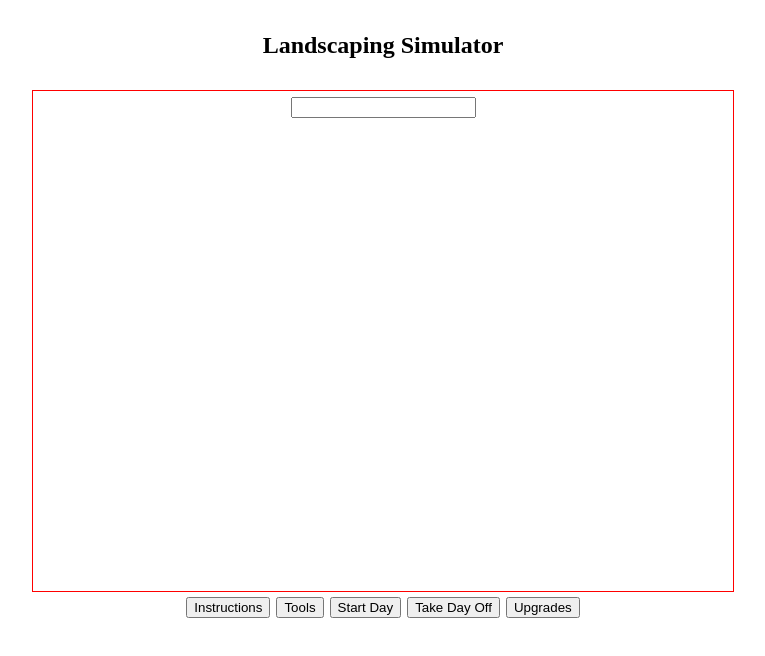
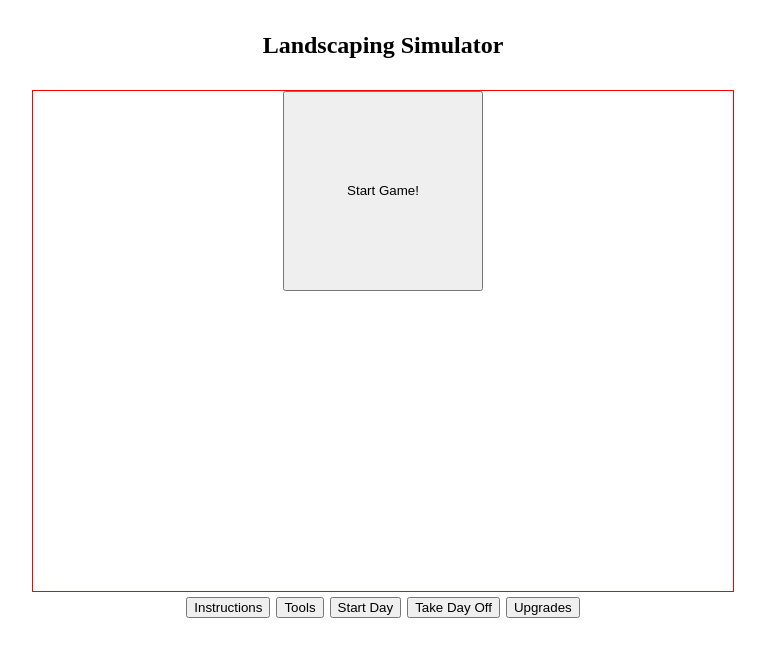
Before and after one commit to returnitems/browser-game-lab, a website: page index.html in a window 1280 px wide. Shown: the whole page, without its empty margins (257-1022 px from the left). Drawn offline with Linux system fonts and the light colour scheme.

Commit message:
created a function which would place input when start button clicked

```diff
--- a/app.js
+++ b/app.js
@@ -1,10 +1,16 @@
-const mainBox = document.querySelector('.mainBox');
+const mainBox = document.querySelector(".mainBox");
 
-const gameBox = document.querySelector('.gameBox');
+const gameBox = document.querySelector(".gameBox");
 
+const startButton = document.createElement("button");
+startButton.setAttribute("type", "button");
+startButton.setAttribute("class", "startButton");
+startButton.textContent = "Start Game!";
+gameBox.appendChild(startButton);
 
+const username = () => {
+  const inputBox = document.createElement("input");
+  gameBox.appendChild(inputBox);
+};
 
-
-
-const inputBox = document.createElement('input');
-gameBox.appendChild(inputBox);
+startButton.addEventListener("click", username);
--- a/style.css
+++ b/style.css
@@ -9,3 +9,8 @@
     width: 700px;
     outline: 1px solid red;
 }
+
+.startButton {
+    width: 200px;
+    height: 200px;
+}
```
